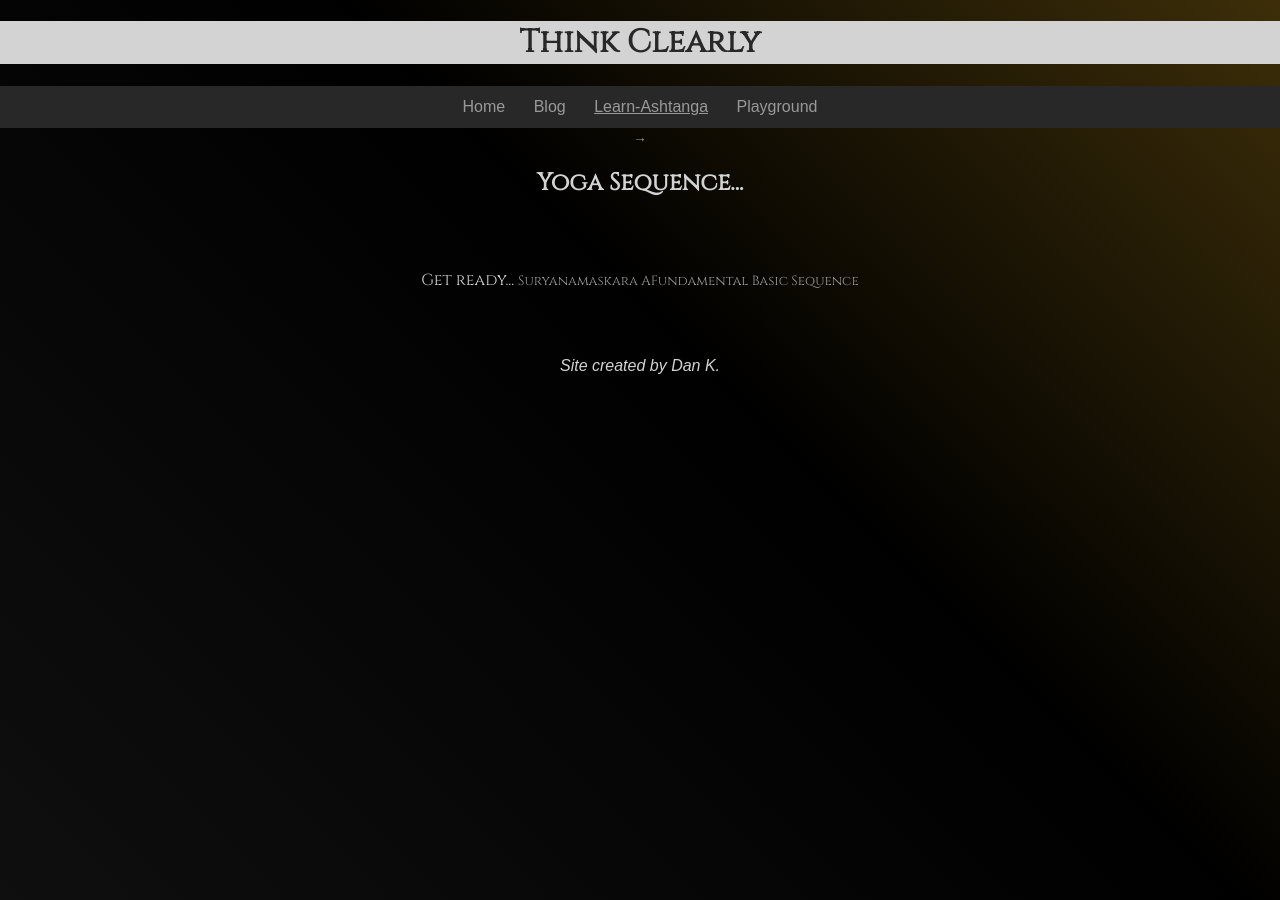
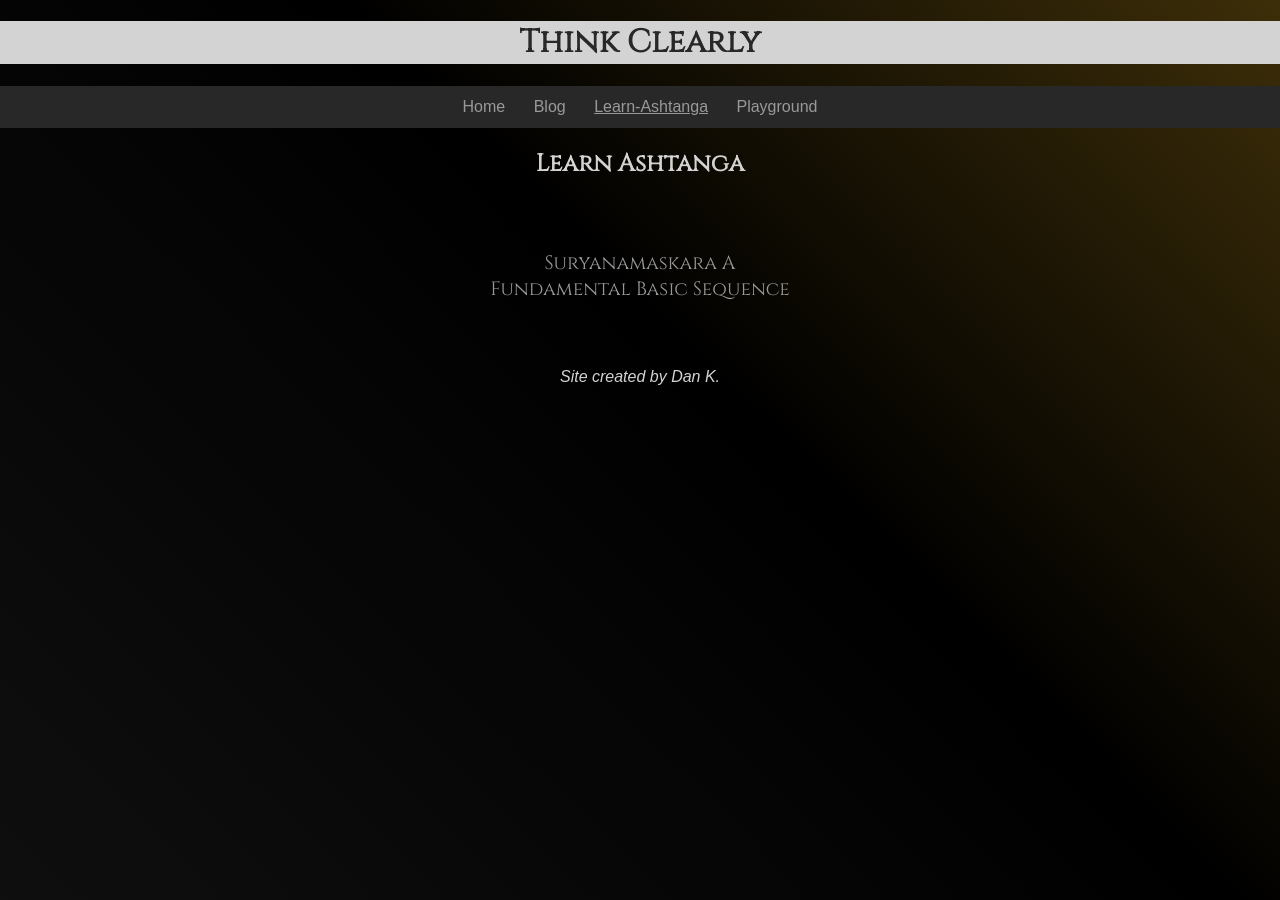
Before and after one commit to dekay2001/dekay2001.github.io, a Jekyll site: the page built from yoga/index.html, in a window 1280 px wide. Built offline with Jekyll 4.4.1, drawn with Linux system fonts in a browser that asks for light colours; some web fonts are replaced.

Commit message:
Improvents UI styling

```diff
--- a/assets/css/style.css
+++ b/assets/css/style.css
@@ -97,6 +97,9 @@
     font-family: 'Cinzel', arial, verdana, sans-serif;
     color: #999999;
     cursor: pointer;
+    display: block;
+    margin: auto;
+    font-size: larger;
 }
 
 /*Header stuff*/
--- a/assets/js/yoga/play-sequence.js
+++ b/assets/js/yoga/play-sequence.js
@@ -106,6 +106,8 @@
     displaySequenceTitle(yogaSequence) {
         const titleDisplayer = new TextDisplayer(this.titleDivId);
         titleDisplayer.display(yogaSequence);
+        const getReady = new TextDisplayer(this.displayInDivId);
+        getReady.display({ text: 'Get ready...' });
     }
 
     play(yogaSequenceCollection) {
--- a/yoga/index.html
+++ b/yoga/index.html
@@ -23,12 +23,10 @@
 <body>
     {% include navheader.html %}
     <main id="home_content" class="content">
-        <button onclick="main('fundamental')">→</button>
         <h2 id="sequence-title">
-            Yoga Sequence...
+            Learn Ashtanga
         </h2>
         <div id="yoga-sequence">
-            Get ready...
         </div>
     </main>
     {% include footer.html %}
```
